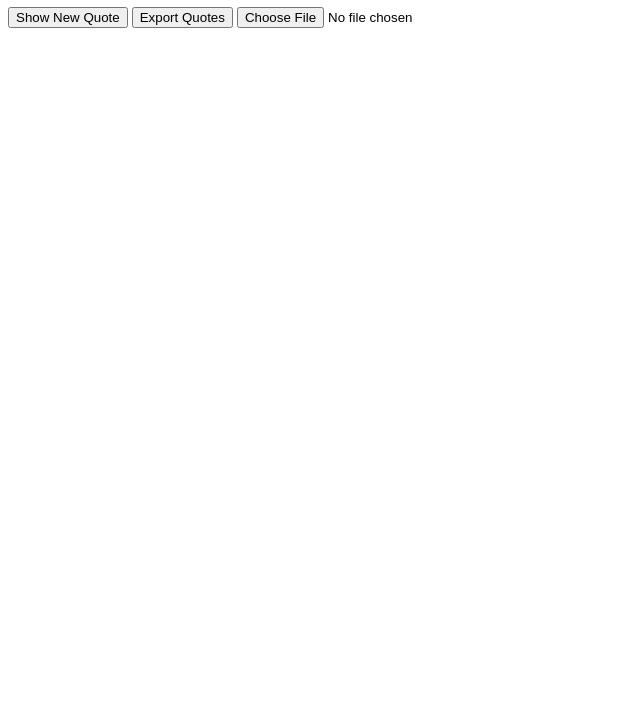
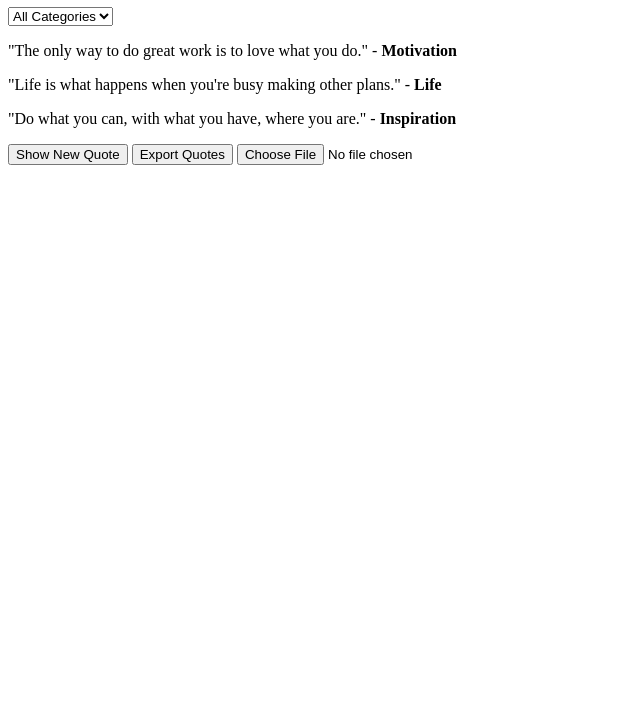
Before and after one commit to HakimHazlif/alx_fe_javascript, a plain HTML site: page dom-manipulation/index.html in a window 1280 px wide. Shown: the part 73-800 px from the top of the page, without its empty margins (0-640 px from the left). Drawn offline with Linux system fonts and the light colour scheme.

Commit message:
Creating a Dynamic Content Filtering System Using Web Storage and JSON

```diff
--- a/dom-manipulation/index.html
+++ b/dom-manipulation/index.html
@@ -7,10 +7,16 @@
   </head>
   <body>
     <h1>Dynamic Quote Generator</h1>
+    <div>
+      <select id="categoryFilter" onchange="filterQuotes()">
+        <option value="all">All Categories</option>
+      </select>
+    </div>
+
     <div id="quoteDisplay"></div>
+
     <button id="newQuote">Show New Quote</button>
     <button id="exportQuotes">Export Quotes</button>
-
     <input type="file" id="importFile" accept=".json" />
 
     <script src="script.js"></script>
--- a/dom-manipulation/script.js
+++ b/dom-manipulation/script.js
@@ -17,6 +17,44 @@ function saveQuotes() {
   localStorage.setItem("quotes", JSON.stringify(quotes));
 }
 
+function populateCategories() {
+  const categoryFilter = document.getElementById("categoryFilter");
+  const categories = [...new Set(quotes.map((quote) => quote.category))];
+
+  categoryFilter.innerHTML = '<option value="all">All Categories</option>';
+  categories.forEach((category) => {
+    const option = document.createElement("option");
+    option.value = category;
+    option.textContent = category;
+    categoryFilter.appendChild(option);
+  });
+}
+
+function filterQuotes() {
+  const selectedCategory = document.getElementById("categoryFilter").value;
+  localStorage.setItem("lastSelectedCategory", selectedCategory);
+
+  const filteredQuotes =
+    selectedCategory === "all"
+      ? quotes
+      : quotes.filter((quote) => quote.category === selectedCategory);
+
+  displayQuotes(filteredQuotes);
+}
+
+function displayQuotes(quotesToDisplay) {
+  const quoteDisplay = document.getElementById("quoteDisplay");
+  if (quotesToDisplay.length === 0) {
+    quoteDisplay.innerHTML = "<p>No quotes available in this category.</p>";
+  } else {
+    quoteDisplay.innerHTML = quotesToDisplay
+      .map(
+        (quote) => `<p>"${quote.text}" - <strong>${quote.category}</strong></p>`
+      )
+      .join("");
+  }
+}
+
 function showRandomQuote() {
   const quoteDisplay = document.getElementById("quoteDisplay");
   if (quotes.length === 0) {
@@ -30,12 +68,13 @@ function showRandomQuote() {
 }
 
 document.getElementById("newQuote").addEventListener("click", showRandomQuote);
-
 document.getElementById("exportQuotes").addEventListener("click", exportToJson);
-
 document
   .getElementById("importFile")
   .addEventListener("change", importFromJsonFile);
+document
+  .getElementById("categoryFilter")
+  .addEventListener("change", filterQuotes);
 
 function addQuote() {
   const quoteText = document.getElementById("newQuoteText").value.trim();
@@ -50,6 +89,7 @@ function addQuote() {
 
   quotes.push({ text: quoteText, category: quoteCategory });
   saveQuotes();
+  populateCategories();
   document.getElementById("newQuoteText").value = "";
   document.getElementById("newQuoteCategory").value = "";
   alert("Quote added successfully!");
@@ -77,6 +117,7 @@ function importFromJsonFile(event) {
       if (Array.isArray(importedQuotes)) {
         quotes.push(...importedQuotes);
         saveQuotes();
+        populateCategories();
         alert("Quotes imported successfully!");
       } else {
         alert("Invalid JSON format. Please upload a valid quotes file.");
@@ -87,3 +128,12 @@ function importFromJsonFile(event) {
   };
   fileReader.readAsText(event.target.files[0]);
 }
+
+function restoreFilter() {
+  const lastCategory = localStorage.getItem("lastSelectedCategory") || "all";
+  document.getElementById("categoryFilter").value = lastCategory;
+  filterQuotes();
+}
+
+populateCategories();
+restoreFilter();
```
